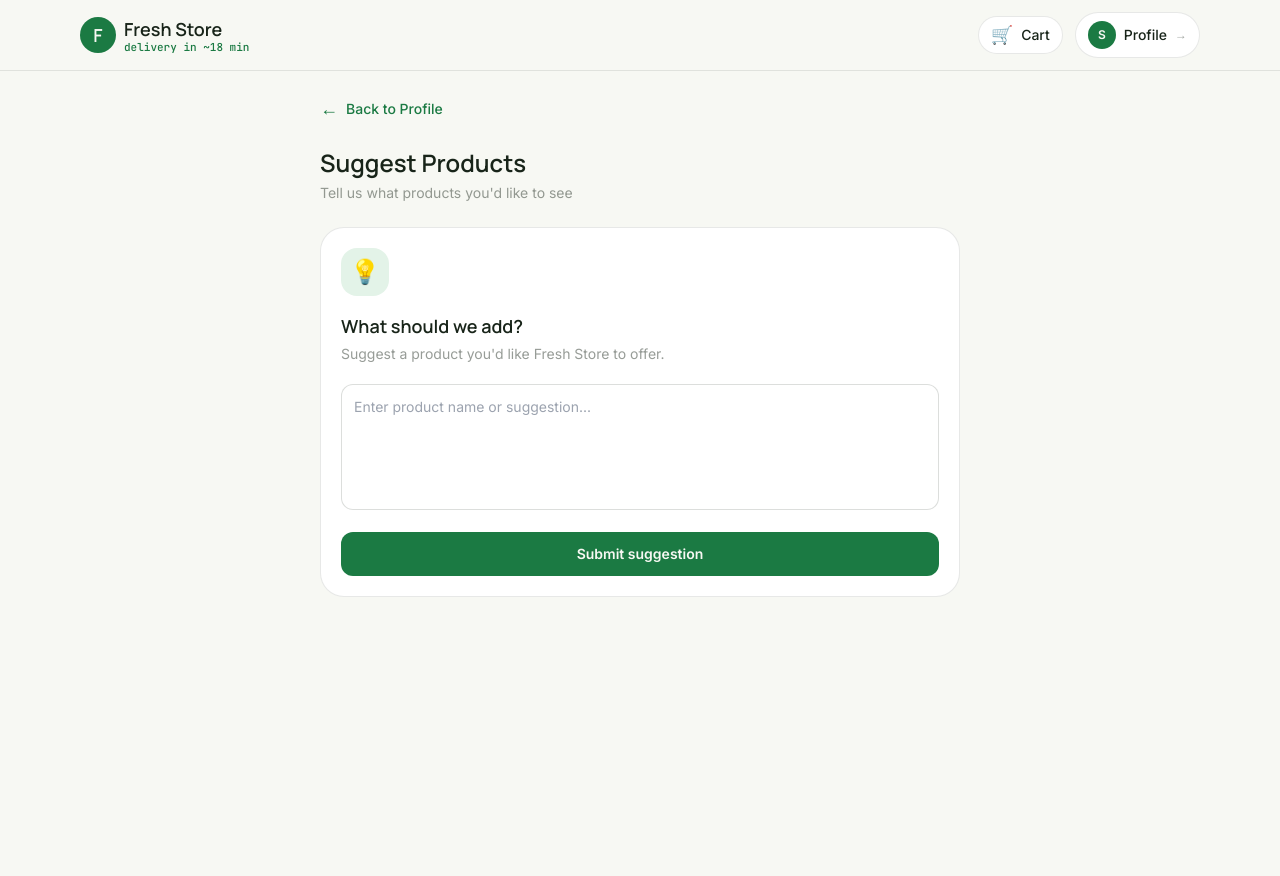
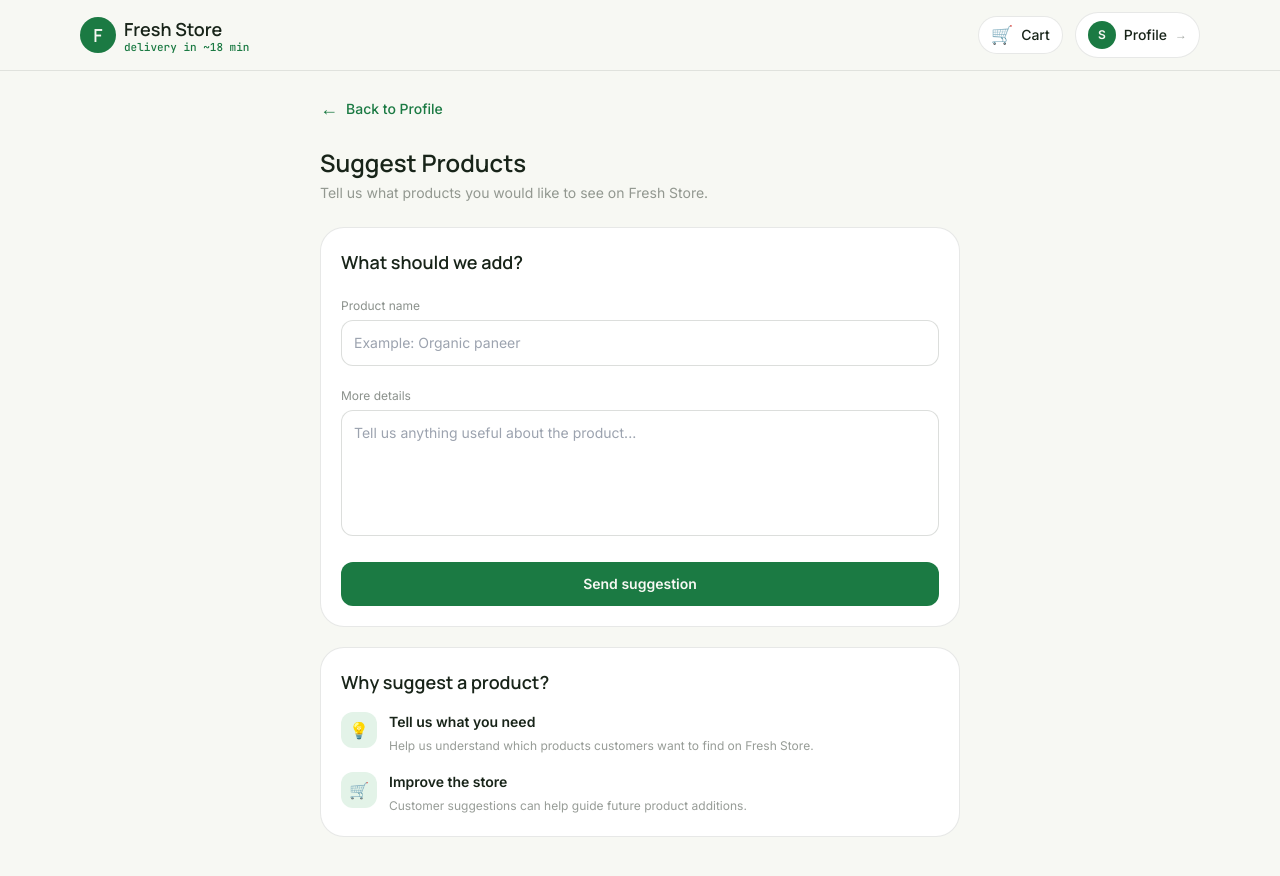
Before and after one commit to prashanthreddy-134/fresh-store, a React (Vite) app in the folder customer-web/: page /profile/suggest-products in a window 1280 px wide. Shown: the top 876 px of the page. Before the commit the page ends 800 px from the top, so only its background shows below. Built offline with nearby package versions, Linux system fonts and the light colour scheme; no server answers; sample sign-in values are in the browser's storage.

Commit message:
Fix customer product suggestions page

```diff
--- a/customer-web/src/pages/ProfileSuggestProducts.jsx
+++ b/customer-web/src/pages/ProfileSuggestProducts.jsx
@@ -1,15 +1,40 @@
+import { useState } from "react";
 import { useNavigate } from "react-router-dom";
 import NavBar from "../components/NavBar";
 
 export default function ProfileSuggestProducts() {
   const navigate = useNavigate();
 
+  const [productName, setProductName] = useState("");
+  const [details, setDetails] = useState("");
+  const [submitted, setSubmitted] = useState(false);
+
+  function handleSubmit(e) {
+    e.preventDefault();
+
+    if (!productName.trim()) {
+      alert("Please enter a product name.");
+      return;
+    }
+
+    /*
+     * No product-suggestion backend endpoint exists yet.
+     * This currently confirms the UI submission only.
+     */
+    setSubmitted(true);
+    setProductName("");
+    setDetails("");
+  }
+
   return (
     <div className="min-h-screen bg-cream">
       <NavBar />
 
       <main className="max-w-2xl mx-auto px-4 py-6 pb-12">
+
+        {/* Back to Profile */}
         <button
+          type="button"
           onClick={() => navigate("/profile")}
           className="flex items-center gap-2 text-sm font-medium text-leaf hover:opacity-70 transition mb-6"
         >
@@ -17,40 +42,129 @@ export default function ProfileSuggestProducts() {
           Back to Profile
         </button>
 
-        <h1 className="font-display font-800 text-2xl text-ink">
-          Suggest Products
-        </h1>
+        {/* Header */}
+        <div className="mb-6">
+          <h1 className="font-display font-800 text-2xl text-ink">
+            Suggest Products
+          </h1>
 
-        <p className="text-sm text-ink/45 mt-1 mb-6">
-          Tell us what products you'd like to see
-        </p>
+          <p className="text-sm text-ink/45 mt-1">
+            Tell us what products you would like to see on Fresh Store.
+          </p>
+        </div>
 
-        <div className="bg-white rounded-[24px] border border-ink/10 p-5">
-          <div className="w-12 h-12 rounded-2xl bg-leaf-light grid place-items-center text-2xl mb-4">
-            💡
+        {/* Success */}
+        {submitted && (
+          <div className="mb-5 rounded-[20px] border border-leaf/20 bg-leaf-light px-4 py-4">
+            <p className="font-semibold text-sm text-leaf">
+              Thanks for your suggestion! ✓
+            </p>
+
+            <p className="text-xs text-ink/50 mt-1">
+              Your suggestion has been recorded for this session.
+            </p>
           </div>
+        )}
 
-          <h2 className="font-display font-800 text-lg">
+        {/* Suggestion Form */}
+        <form
+          onSubmit={handleSubmit}
+          className="bg-white rounded-[24px] border border-ink/10 p-5"
+        >
+
+          <h2 className="font-display font-800 text-lg mb-4">
             What should we add?
           </h2>
 
-          <p className="text-sm text-ink/45 mt-1 mb-5">
-            Suggest a product you'd like Fresh Store to offer.
-          </p>
+          {/* Product name */}
+          <div className="mb-4">
+            <label className="text-xs text-ink/50">
+              Product name
+            </label>
 
-          <textarea
-            placeholder="Enter product name or suggestion..."
-            rows="5"
-            className="w-full border border-ink/15 rounded-xl px-3 py-3 text-sm outline-none focus:border-leaf resize-none"
-          />
+            <input
+              value={productName}
+              onChange={(e) =>
+                setProductName(e.target.value)
+              }
+              placeholder="Example: Organic paneer"
+              className="w-full mt-1 border border-ink/15 rounded-xl px-3 py-3 text-sm outline-none focus:border-leaf"
+            />
+          </div>
 
+          {/* Details */}
+          <div className="mb-5">
+            <label className="text-xs text-ink/50">
+              More details
+            </label>
+
+            <textarea
+              value={details}
+              onChange={(e) =>
+                setDetails(e.target.value)
+              }
+              rows={5}
+              placeholder="Tell us anything useful about the product..."
+              className="w-full mt-1 border border-ink/15 rounded-xl px-3 py-3 text-sm outline-none focus:border-leaf resize-none"
+            />
+          </div>
+
+          {/* Submit */}
           <button
-            type="button"
-            className="w-full mt-4 bg-leaf text-cream rounded-xl py-3 text-sm font-semibold"
+            type="submit"
+            className="w-full bg-leaf text-cream rounded-xl py-3 font-semibold text-sm"
           >
-            Submit suggestion
+            Send suggestion
           </button>
+
+        </form>
+
+        {/* Information */}
+        <div className="bg-white rounded-[24px] border border-ink/10 p-5 mt-5">
+
+          <h2 className="font-display font-800 text-lg mb-4">
+            Why suggest a product?
+          </h2>
+
+          <div className="space-y-4">
+
+            <div className="flex gap-3">
+              <div className="w-9 h-9 rounded-xl bg-leaf-light grid place-items-center shrink-0">
+                💡
+              </div>
+
+              <div>
+                <p className="font-semibold text-sm text-ink">
+                  Tell us what you need
+                </p>
+
+                <p className="text-xs text-ink/45 mt-1 leading-5">
+                  Help us understand which products customers want to find
+                  on Fresh Store.
+                </p>
+              </div>
+            </div>
+
+            <div className="flex gap-3">
+              <div className="w-9 h-9 rounded-xl bg-leaf-light grid place-items-center shrink-0">
+                🛒
+              </div>
+
+              <div>
+                <p className="font-semibold text-sm text-ink">
+                  Improve the store
+                </p>
+
+                <p className="text-xs text-ink/45 mt-1 leading-5">
+                  Customer suggestions can help guide future product
+                  additions.
+                </p>
+              </div>
+            </div>
+
+          </div>
         </div>
+
       </main>
     </div>
   );
```
